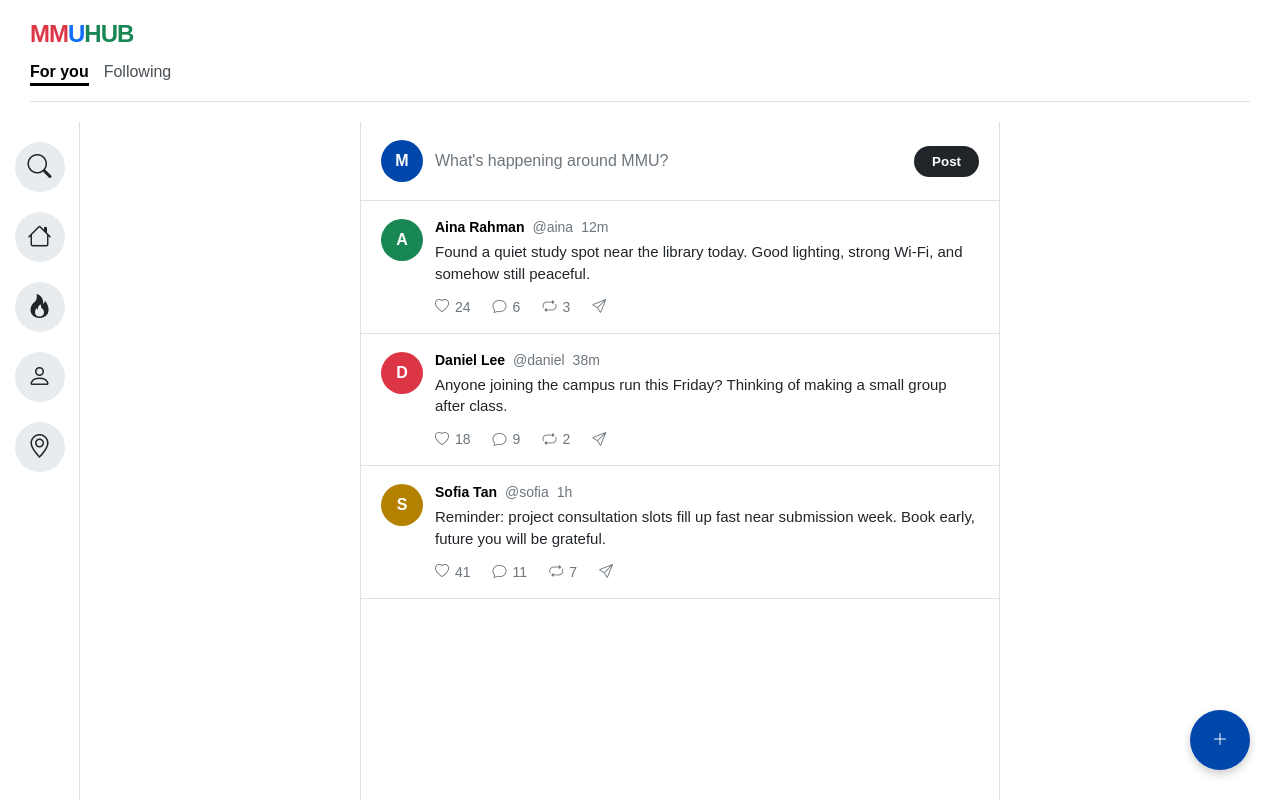
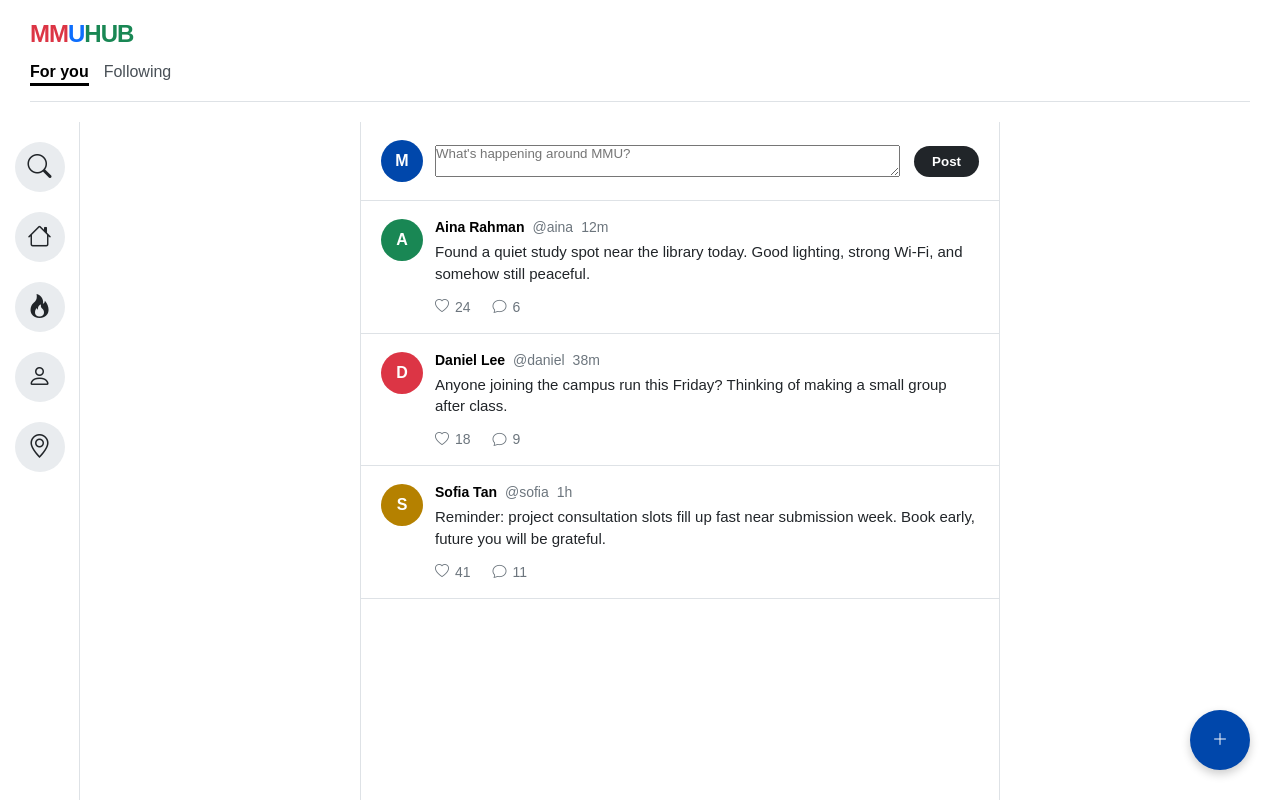
Before and after one commit to mikhail72008-svg/2610_Mini-IT_-Group-96, a Flask app: page / in a window 1280 px wide. Run offline with Flask 3, Linux system fonts and the light colour scheme.

Commit message:
Update frontend integration and fix Flask routing issues

```diff
--- a/templates/Homepage.html
+++ b/templates/Homepage.html
@@ -4,7 +4,8 @@
     <meta charset="UTF-8">
     <meta name="viewport" content="width=device-width, initial-scale=1.0">
     <title>MMUHUB Homepage</title>
-    <link rel="stylesheet" href="{{ url_for('static', filename='style.css') }}">
+    <link rel="icon" type="image/jpeg" href="Images/icon.png">
+    <link rel="stylesheet" href="style.css">
     <link rel="stylesheet" href="https://cdn.jsdelivr.net/npm/bootstrap-icons@1.11.1/font/bootstrap-icons.css">
 </head>
 <body>
@@ -43,15 +44,16 @@
                     <!-- Feed Area -->
                     <section class="feed-container">
                         <article class="feed-post composer-preview">
-                            <div class="feed-avatar avatar-blue">M</div>
+                            <div class="feed-avatar avatar-blue">M</div> <!-- Demonstration purposes -->
                             <div class="feed-post-body">
                                 <div class="composer-row">
-                                    <span class="composer-placeholder">What's happening around MMU?</span>
+                                    <textarea class="composer-placeholder" placeholder="What's happening around MMU?" rows="2"></textarea>
                                     <button class="composer-post-btn" type="button">Post</button>
                                 </div>
                             </div>
                         </article>
 
+                        <!-- Demonstration purposes -->
                         <article class="feed-post">
                             <div class="feed-avatar avatar-green">A</div>
                             <div class="feed-post-body">
@@ -64,8 +66,6 @@
                                 <div class="feed-actions">
                                     <button type="button"><i class="bi bi-heart"></i><span>24</span></button>
                                     <button type="button"><i class="bi bi-chat"></i><span>6</span></button>
-                                    <button type="button"><i class="bi bi-repeat"></i><span>3</span></button>
-                                    <button type="button"><i class="bi bi-send"></i></button>
                                 </div>
                             </div>
                         </article>
@@ -82,8 +82,6 @@
                                 <div class="feed-actions">
                                     <button type="button"><i class="bi bi-heart"></i><span>18</span></button>
                                     <button type="button"><i class="bi bi-chat"></i><span>9</span></button>
-                                    <button type="button"><i class="bi bi-repeat"></i><span>2</span></button>
-                                    <button type="button"><i class="bi bi-send"></i></button>
                                 </div>
                             </div>
                         </article>
@@ -92,21 +90,24 @@
                             <div class="feed-avatar avatar-yellow">S</div>
                             <div class="feed-post-body">
                                 <div class="feed-post-header">
+
+                                    <!-- Demonstration purposes -->
                                     <strong>Sofia Tan</strong>
                                     <span>@sofia</span>
                                     <span>1h</span>
                                 </div>
                                 <p>Reminder: project consultation slots fill up fast near submission week. Book early, future you will be grateful.</p>
                                 <div class="feed-actions">
+
+                                    <!--Numbers for demonstration purposes -->
                                     <button type="button"><i class="bi bi-heart"></i><span>41</span></button>
                                     <button type="button"><i class="bi bi-chat"></i><span>11</span></button>
-                                    <button type="button"><i class="bi bi-repeat"></i><span>7</span></button>
-                                    <button type="button"><i class="bi bi-send"></i></button>
                                 </div>
                             </div>
                         </article>
                     </section>
 
+                     <!-- Post Functionality -->
                     <div id="createPostBtn" class="createPostBtn" data-tooltip="New Post">
                         <i class="bi bi-plus-lg"></i>
                     </div>
@@ -115,7 +116,6 @@
         </div>
     </div>
 
-    <!-- Post Functionality -->
     <div id="postModalOverlay" class="modal-overlay hidden">
   <div class="post-modal">
 
@@ -135,6 +135,6 @@
 
   </div>
 </div>
-<script src="{{ url_for('static', filename='script.js') }}"></script>
+<script src="script.js"></script>
 </body>
 </html>
--- a/templates/Register.html
+++ b/templates/Register.html
@@ -4,7 +4,8 @@
     <meta charset="UTF-8">
     <meta name="viewport" content="width=device-width, initial-scale=1.0">
     <title>MMUHUB Register Page</title>
-    <link rel="stylesheet" href="{{ url_for('static', filename='style.css') }}">
+    <link rel="icon" type="image/jpeg" href="Images/icon.png">
+    <link rel="stylesheet" href="style.css">
 </head>
 <body>
     <div class="app-background">
@@ -14,7 +15,7 @@
             </div>
             <h2>Register</h2>
             <form>
-                <input type="name" placeholder="Name" class="auth-input">
+                <input type="username" placeholder="Username" class="auth-input">
                 <input type="email" placeholder="Email" class="auth-input">
                 <input type="password" placeholder="Password" class="auth-input">
                 <button type="submit" class="auth-button">Register</button>
--- a/templates/Search.html
+++ b/templates/Search.html
@@ -4,7 +4,8 @@
     <meta charset="UTF-8">
     <meta name="viewport" content="width=device-width, initial-scale=1.0">
     <title>MMUHUB Search Page</title>
-    <link rel="stylesheet" href="{{ url_for('static', filename='style.css') }}">
+    <link rel="icon" type="image/jpeg" href="Images/icon.png">
+    <link rel="stylesheet" href="style.css">
     <link rel="stylesheet" href="https://cdn.jsdelivr.net/npm/bootstrap-icons@1.11.1/font/bootstrap-icons.css">
 </head>
 <body>
--- a/templates/login.html
+++ b/templates/login.html
@@ -4,7 +4,8 @@
     <meta charset="UTF-8">
     <meta name="viewport" content="width=device-width, initial-scale=1.0">
     <title>MMUHUB Login Page</title>
-    <link rel="stylesheet" href="{{ url_for('static', filename='style.css') }}">
+    <link rel="icon" type="image/jpeg" href="Images/icon.png">
+    <link rel="stylesheet" href="style.css">
 </head>
 <body>
     <div class="app-background">
```
Also changed, not shown: templates/Following.html (+3 -13 lines), templates/Map.html (+4 -6 lines), templates/Profile.html (+4 -3 lines), templates/Trending.html (+3 -32 lines), static/Images/icon.png (added).
